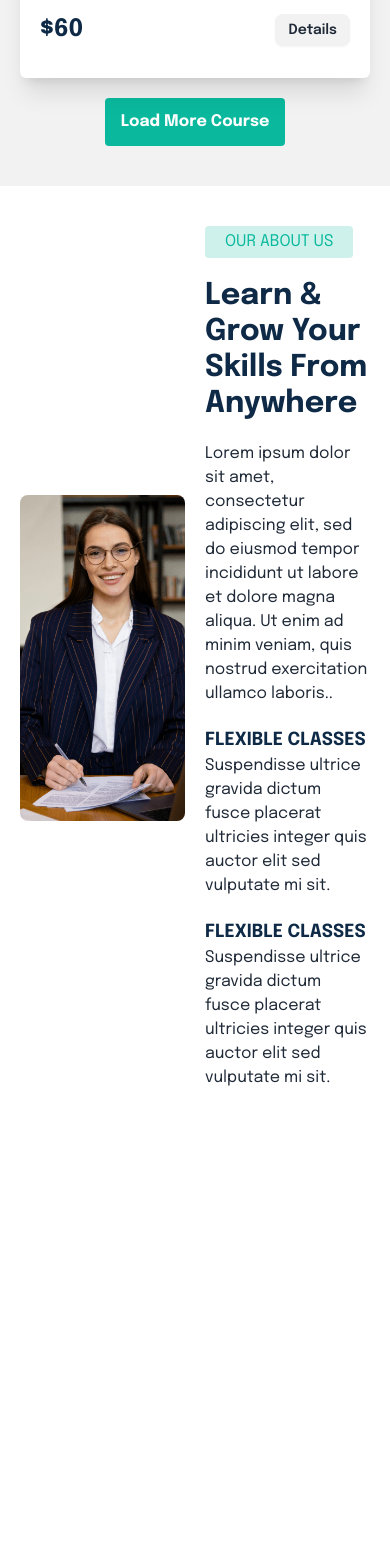
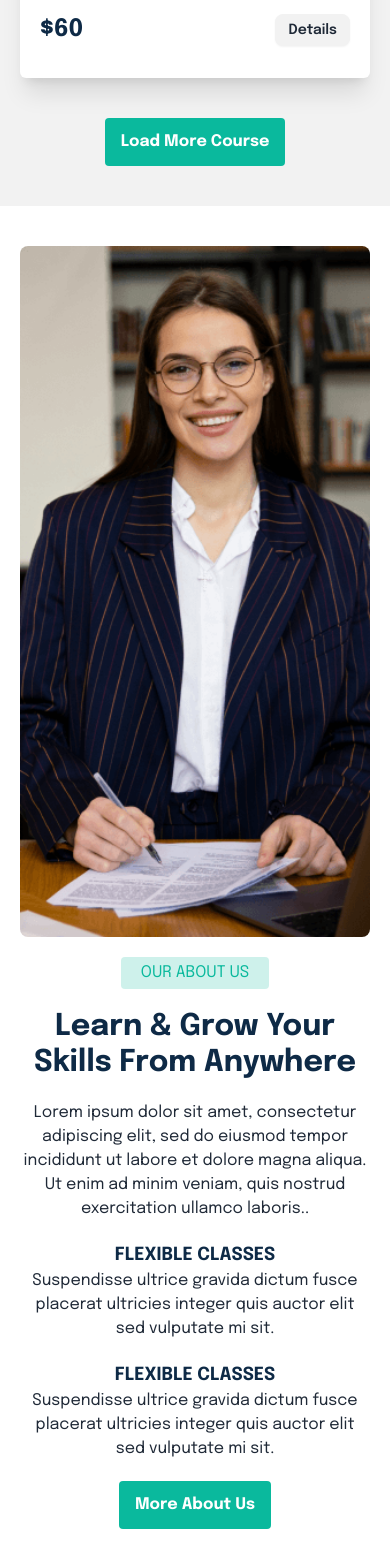
Before and after one commit to only1tarunno/schoolManagement-client, a React (Vite) app: page / in a window 390 px wide. Shown: the part 5592-7160 px from the top of the page. Before the commit the page ends 6722 px from the top, so only its background shows below. Built offline with nearby package versions, Linux system fonts and the light colour scheme.

Commit message:
adbout section add

```diff
--- a/src/pages/home/About.jsx
+++ b/src/pages/home/About.jsx
@@ -7,7 +7,7 @@ const About = () => {
   return (
     <div className="py-10 md:py-24">
       <Container>
-        <div className="flex justify-between items-center gap-5">
+        <div className="flex justify-between items-center gap-5 flex-col md:flex-row">
           <div className="w-full md:w-[48%] flex gap-5 items-center justify-center">
             <div className="w-[40%] lg:block hidden">
               <img src={img1} className="rounded-xl pb-5 w-full" alt="" />
@@ -17,7 +17,7 @@ const About = () => {
               <img src={img3} className="rounded-lg w-full" alt="" />
             </div>
           </div>
-          <div className="w-full md:w-[48%] space-y-5">
+          <div className="w-full md:w-[48%] space-y-5 text-center md:text-start">
             <span className="text-[#0ab99d] bg-[#0ab99c33] uppercase px-5 py-1 rounded  inline-block">
               OUR ABOUT US
             </span>
@@ -49,6 +49,9 @@ const About = () => {
                 </p>
               </div>
             </div>
+            <button className="text-base font-bold shadow-none  text-white btn bg-[#0ab99d] border-none rounded hover:bg-[#52e7ce] focus:outline-none">
+              More About Us
+            </button>
           </div>
         </div>
       </Container>
--- a/src/pages/home/FeturedCourse.jsx
+++ b/src/pages/home/FeturedCourse.jsx
@@ -27,7 +27,7 @@ const FeturedCourse = () => {
             title={"It Statistics Data Science And Business Analysis"}
           />
         </div>
-        <div className="text-center pt-5 md:pt-10 lg:pt-14">
+        <div className="text-center pt-10 lg:pt-14">
           <button className="text-base font-bold shadow-none  text-white btn bg-[#0ab99d] border-none rounded hover:bg-[#52e7ce] focus:outline-none">
             Load More Course
           </button>
```
